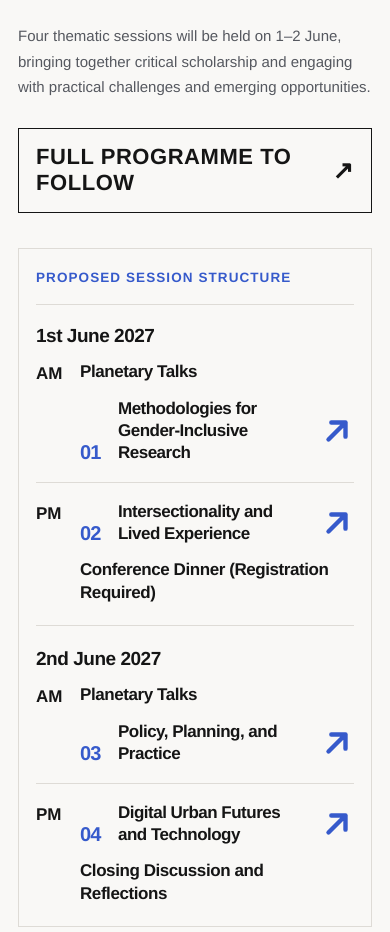
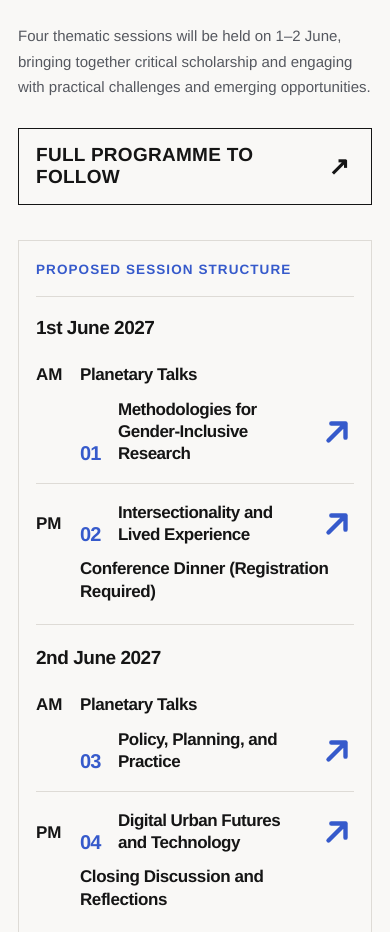
Before and after one commit to jiayi-jennifer-jin/gic27, a plain HTML site: page index.html in a window 390 px wide. Shown: the part 2161-3093 px from the top of the page. Drawn offline with Linux system fonts and the light colour scheme.

Commit message:
Add files via upload

```diff
--- a/assets/style.css
+++ b/assets/style.css
@@ -878,3 +878,47 @@ body,button,a,input { font-family:Helvetica, Arial, sans-serif; }
   .facts-strip .fact-cell:nth-child(2),
   .facts-strip .fact-cell:nth-child(3) {font-size:clamp(12px,3.75vw,15px);}
 }
+
+
+/* v18 — Programme typography and even event rhythm.
+   Equal-height first-row baselines align AM/PM with the corresponding events;
+   consistent row gaps separate all agenda entries. */
+#programme .schedule-events { gap:14px; }
+#programme .schedule-standalone {
+  min-height:40px; display:flex; align-items:flex-end;
+}
+#programme .session-link {min-height:40px;}
+#programme .schedule-period {
+  display:flex; align-items:flex-end; align-self:start;
+  min-height:40px; padding:0 0 2px; line-height:1.2;
+}
+#programme .schedule-slot {padding-bottom:20px;}
+#programme .schedule-slot+.schedule-slot {padding-top:20px;}
+#programme .schedule-slot:last-child {padding-bottom:0;}
+#programme .programme-status {
+  font-size:clamp(18px,1.55vw,22px);
+  letter-spacing:.015em; gap:14px;
+  line-height:1.2;
+}
+#programme .programme-status span {
+  display:inline-flex; align-items:center; justify-content:center;
+  flex:none; width:32px; height:32px;
+}
+#programme .programme-status-arrow-icon {
+  display:block; flex:none; width:32px; height:32px; color:var(--blue);
+}
+@media(max-width:670px){
+  #programme .schedule-events {gap:12px;}
+  #programme .schedule-standalone,
+  #programme .session-link,
+  #programme .schedule-period {min-height:34px;}
+  #programme .schedule-period {padding-bottom:1px;}
+  #programme .schedule-slot {padding-bottom:18px;}
+  #programme .schedule-slot+.schedule-slot {padding-top:18px;}
+  #programme .programme-status {font-size:19px;gap:10px;}
+  #programme .programme-status span,
+  #programme .programme-status-arrow-icon {width:30px;height:30px;}
+}
+@media(max-width:380px){
+  #programme .programme-status {font-size:18px;}
+}
```
